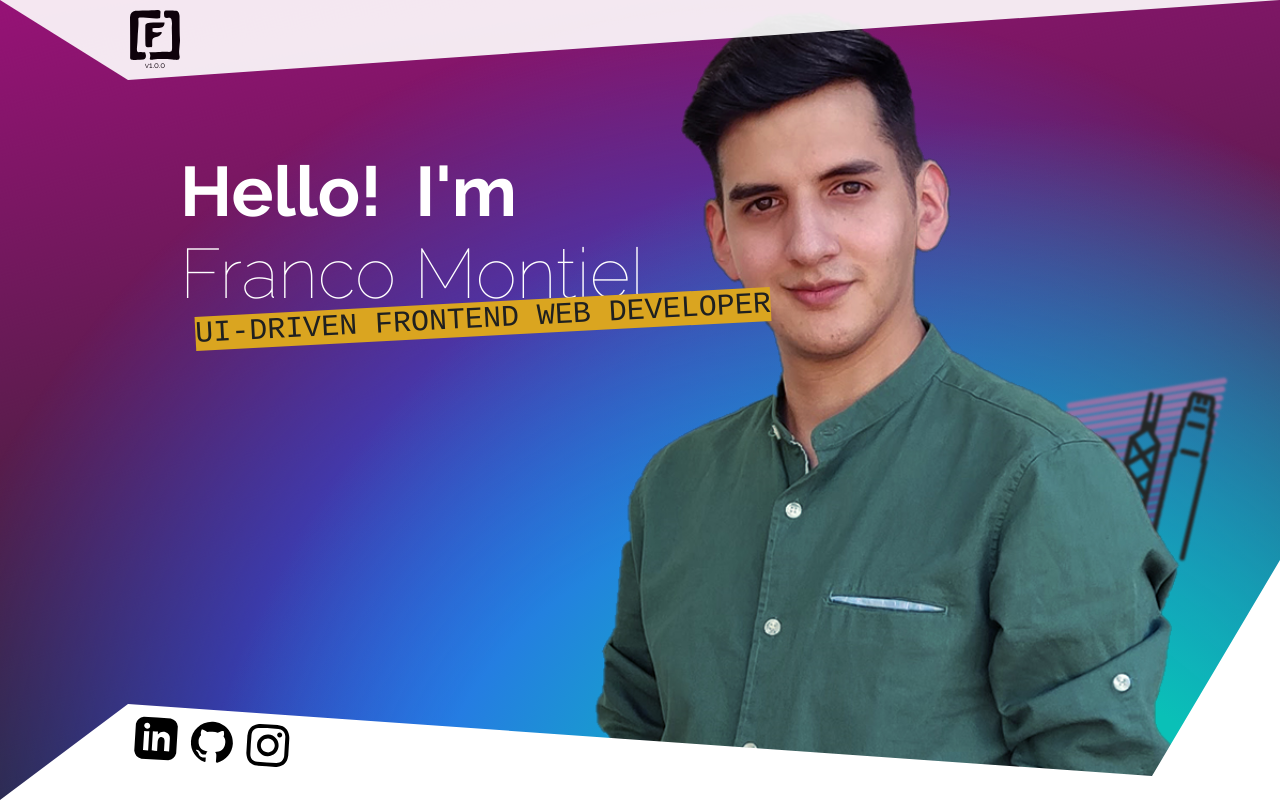
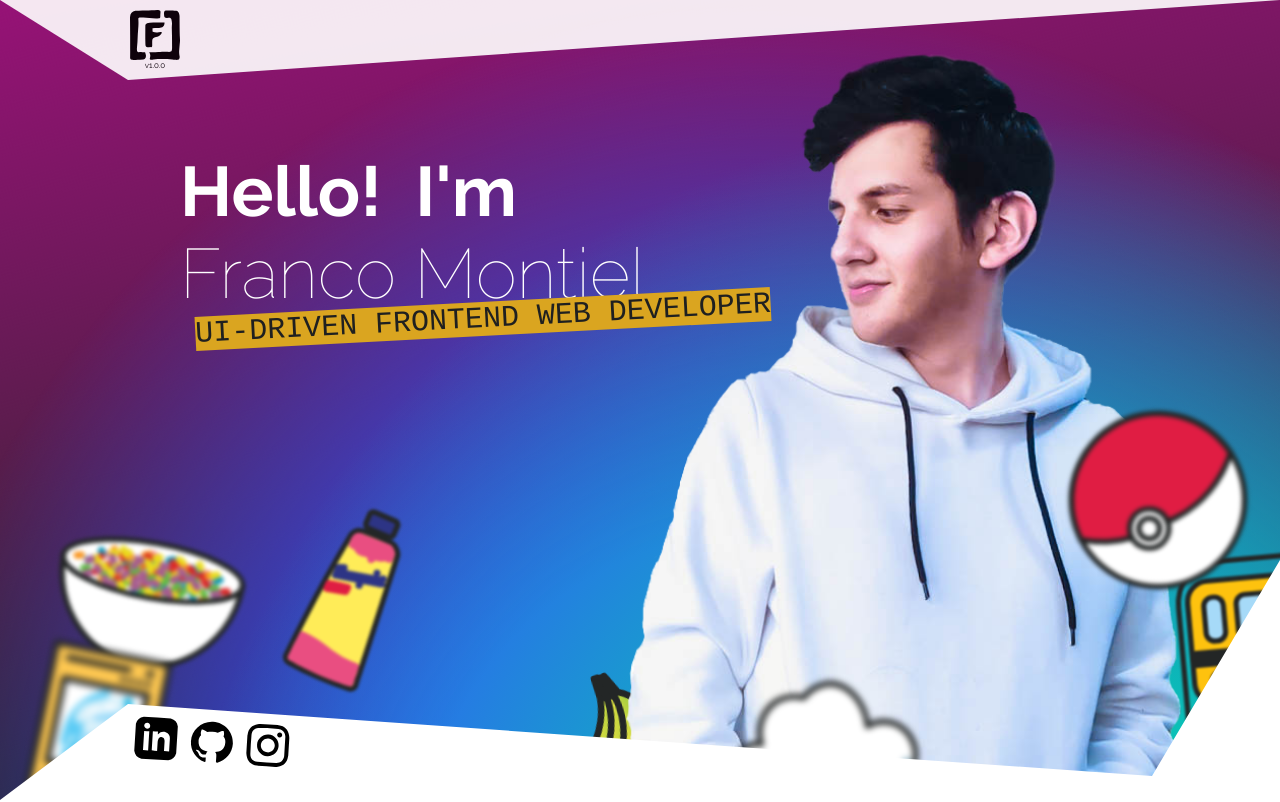
Before and after one commit to TheFrankemon/000, an Angular app: page / in a window 1280 px wide. Shown: the top 802 px of the page. Built offline with nearby package versions, Linux system fonts and the light colour scheme.

Commit message:
Replace Franco picture

```diff
--- a/src/app/home/home.component.scss
+++ b/src/app/home/home.component.scss
@@ -53,7 +53,7 @@
 
     > img {
       position: absolute;
-      height: 100%;
+      height: 95%;
       width: auto;
       right: 90px;
       transition: opacity ease-in-out 0.5s;
```
Also changed, not shown: src/assets/fm.png.
